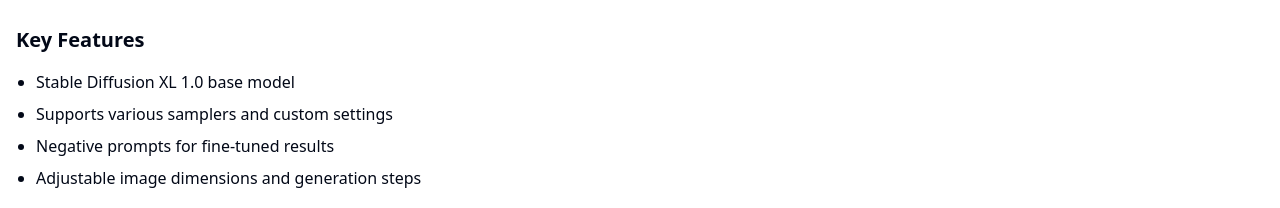
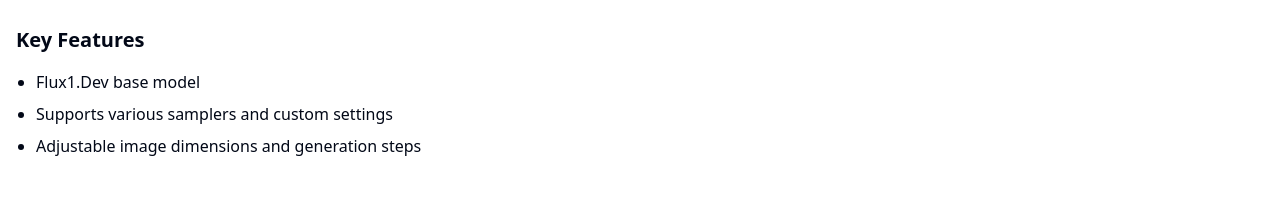
Before and after one commit to AlexanderCalli/OnlyFix, a Next.js app: page / in a window 1280 px wide. Shown: the part 998-1206 px from the top of the page. Built offline with nearby package versions, Linux system fonts and the light colour scheme; no server answers; the database is empty.

Commit message:
Key Features

```diff
--- a/components/AdditionalInInfo.tsx
+++ b/components/AdditionalInInfo.tsx
@@ -3,9 +3,8 @@
       <div className="mt-8">
         <h2 className="text-xl font-semibold mb-4">Key Features</h2>
         <ul className="list-disc pl-5 space-y-2">
-          <li>Stable Diffusion XL 1.0 base model</li>
+          <li>Flux1.Dev base model</li>
           <li>Supports various samplers and custom settings</li>
-          <li>Negative prompts for fine-tuned results</li>
           <li>Adjustable image dimensions and generation steps</li>
         </ul>
         {/* Add more sections as needed */}
```
